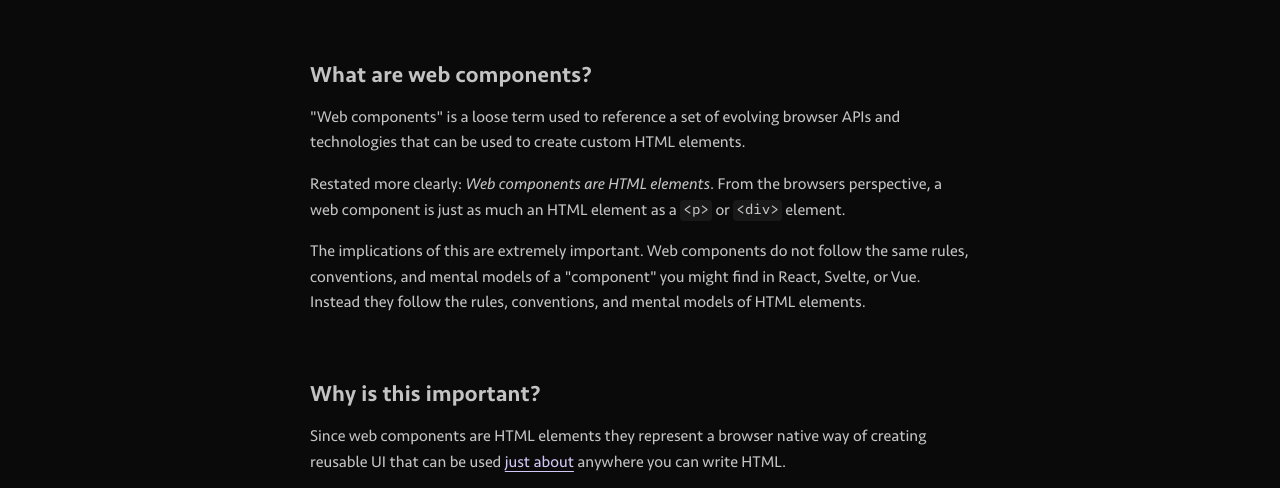
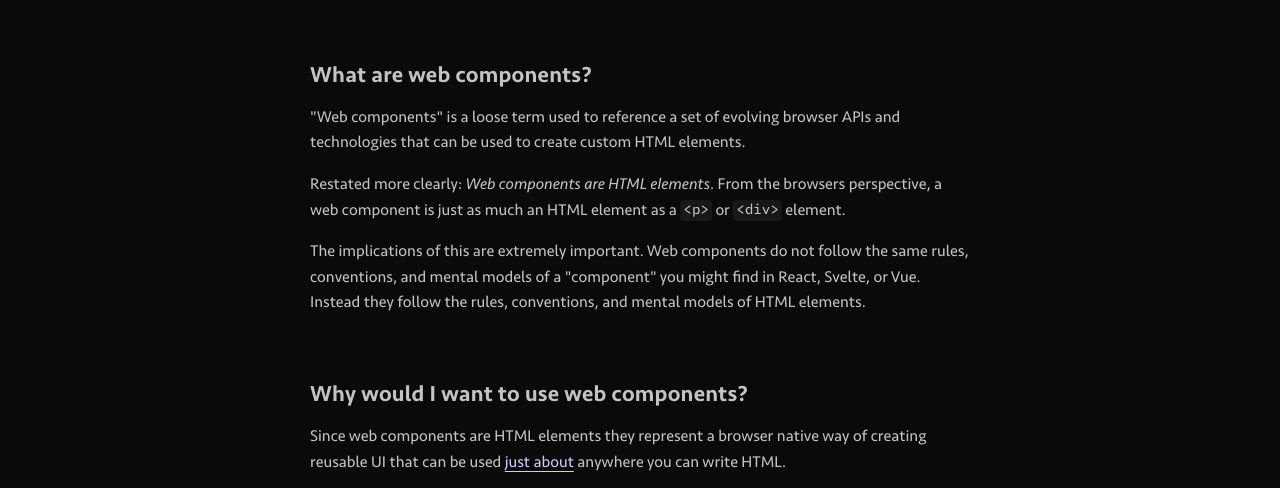
Before and after one commit to hawkticehurst/essential-web-components, a website: page site/essentials/index.html in a window 1280 px wide. Shown: the part 263-751 px from the top of the page. Drawn offline with Linux system fonts and the light colour scheme.

Commit message:
Subtitle change in essentials page

```diff
--- a/site/essentials/index.html
+++ b/site/essentials/index.html
@@ -98,7 +98,7 @@
 				rules, conventions, and mental models of a "component" you might find in React, Svelte, or
 				Vue. Instead they follow the rules, conventions, and mental models of HTML elements.
 			</p>
-			<h2>Why is this important?</h2>
+			<h2>Why would I want to use web components?</h2>
 			<p>
 				Since web components are HTML elements they represent a browser native way of creating
 				reusable UI that can be used
```
